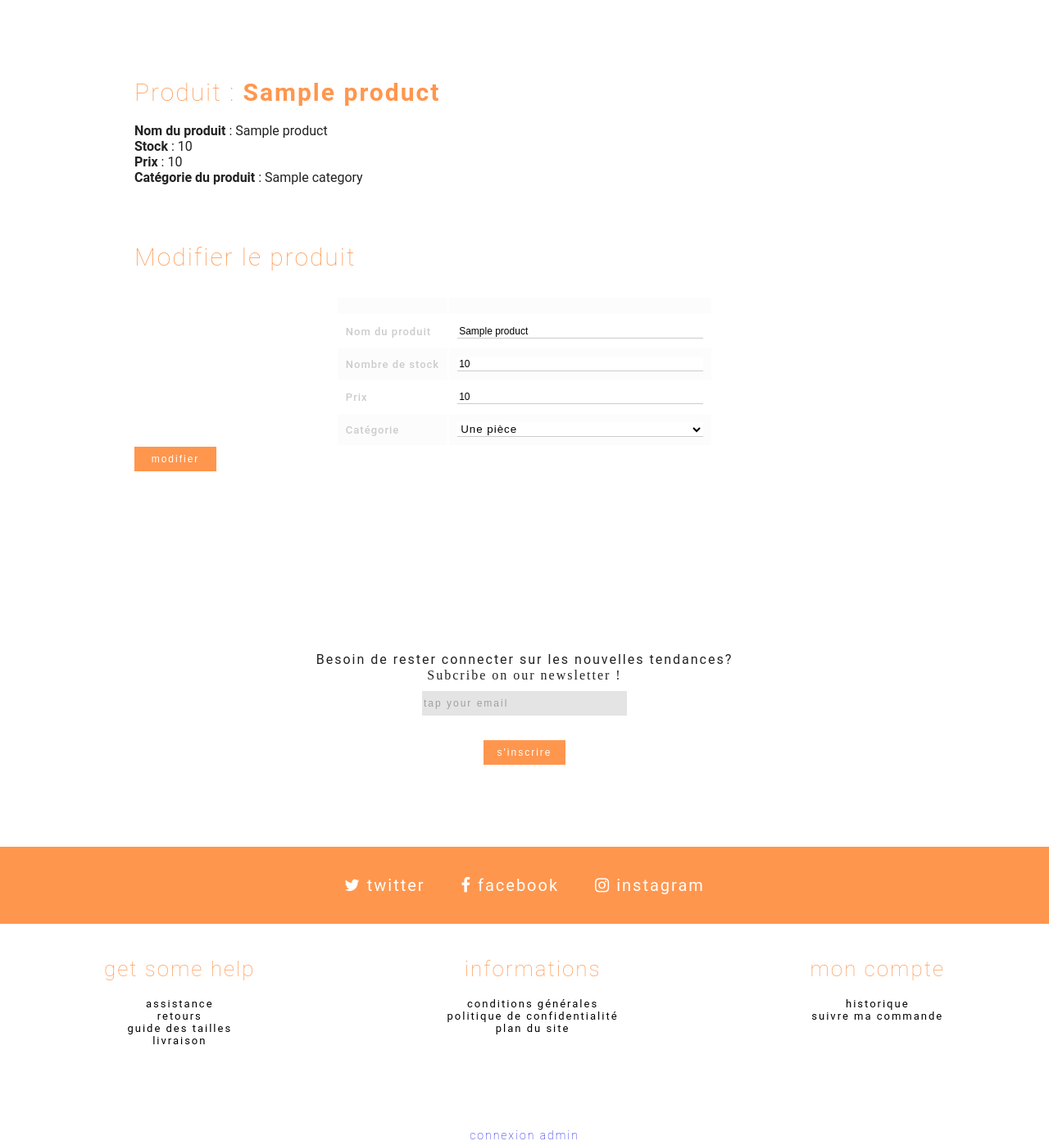
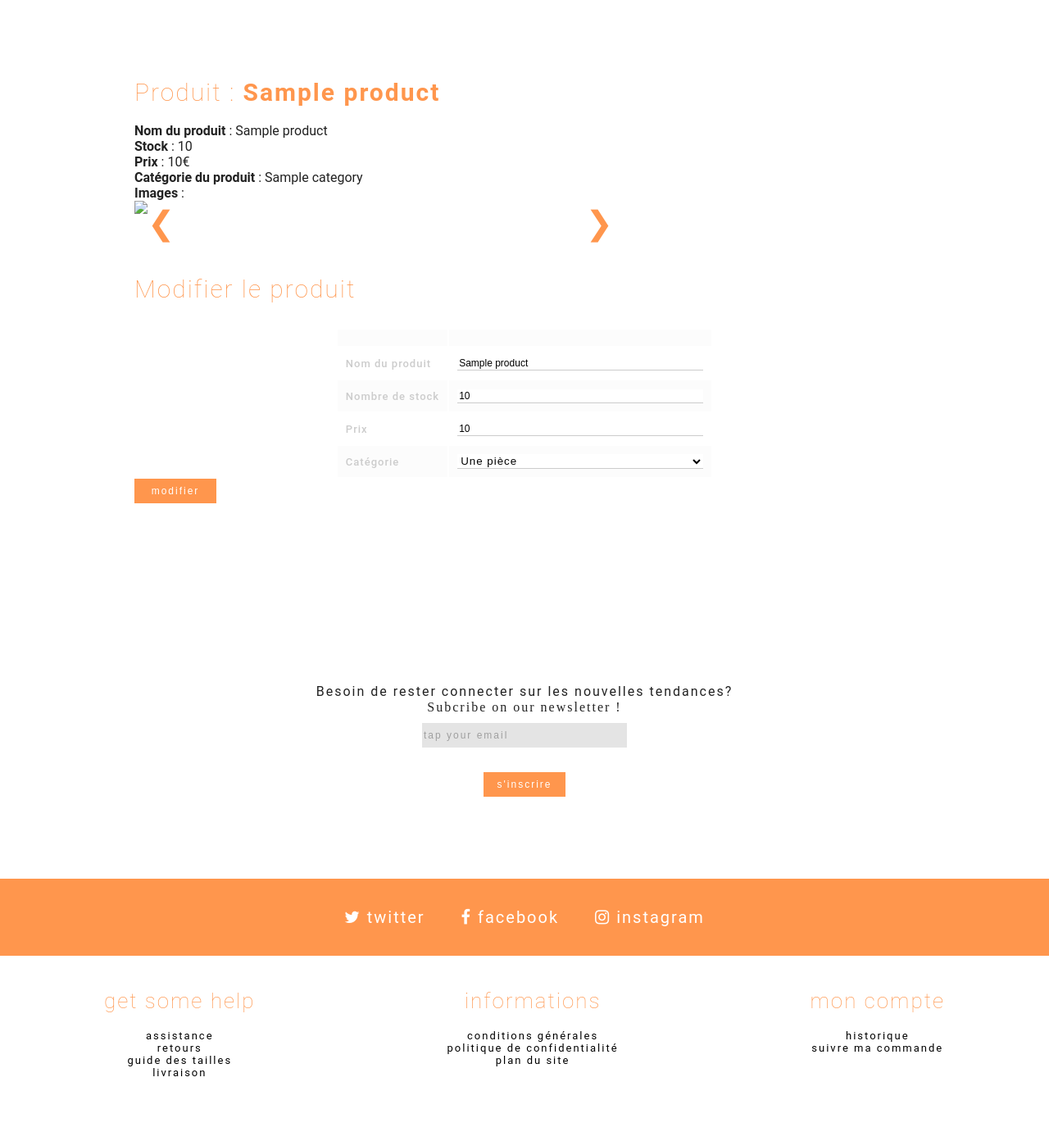
Before and after one commit to sophieph/little_s, a PHP site: template view/adminProduct.php in a window 1280 px wide. Shown: the part 203-1595 px from the top of the page at 82% size. Run offline with PHP 8.4, Linux system fonts and the light colour scheme; the visitor is signed in with stand-in values (Sample User, id 1); the template is opened without the code that fills it: most values are stand-ins (such as "Sample title", 1, 10 or a date in 2020); some libraries are stand-ins or nearby versions.

Commit message:
product added done with price

```diff
--- a/controller/adminController.php
+++ b/controller/adminController.php
@@ -312,7 +312,7 @@ function editProduct()
 
     $db = db();
     $produitManager = new ProduitManager($db);
-    // $imageProduitManager = new ImageProduitManager($db);
+    $imageProduitManager = new ImageProduitManager($db);
 
 
     if (isset($_GET['codeProduit']) && !empty($_GET['codeProduit'])
@@ -343,7 +343,7 @@ function editProduct()
     } else if (isset($_GET['codeProduit']) && !empty($_GET['codeProduit'])) {
             $codeProduit = $_GET['codeProduit'];
             $product = $produitManager->get($codeProduit);
-            // $images = $imageProduitManager->getListImage($codeProduit);
+            $images = $imageProduitManager->getListImage($codeProduit);
             require_once 'view/adminProduct.php';
     }
 
--- a/model/ProduitManager.php
+++ b/model/ProduitManager.php
@@ -153,7 +153,7 @@ class ProduitManager
      */
     public function edit(Produit $produit)
     {
-        $q = $this->_db->prepare('UPDATE Produit SET name = :name, category = :category,  stock = :stock WHERE codeProduit = :codeProduit');
+        $q = $this->_db->prepare('UPDATE Produit SET name = :name, category = :category,  stock = :stock, price = :price WHERE codeProduit = :codeProduit');
         $q->bindValue(':codeProduit', $produit->code());
         $q->bindValue(':name', $produit->name());
         $q->bindValue(':stock', $produit->stock());
--- a/view/adminImage.php
+++ b/view/adminImage.php
@@ -16,7 +16,7 @@ if (isset($_SESSION['user']) && $_SESSION['user'] == 'administrateur') {
         <p><b>Nom du produit </b> : <?php echo $product['name']; ?></p>
         <p><b>Stock </b> : <?php echo $product['stock']; ?></p>
         <p><b>Catégorie du produit </b> : <?php echo $product['category']; ?></p>
-        <p><b>Prix </b> : <?php echo $product['price']; ?> </p>
+        <p><b>Prix </b> : <?php echo $product['price']; ?>&euro; </p>
         <p>
             <b>Images</b> :
         </p>
--- a/view/adminListProduct.php
+++ b/view/adminListProduct.php
@@ -37,7 +37,7 @@ if (isset($_SESSION['user']) && $_SESSION['user'] == 'administrateur') {
                 <td><?php echo $produit['name'];?></td>
                 <td><?php echo $produit['date'];?></td>
                 <td><?php echo $produit['stock'];?></td>
-                <td><?php echo $produit['price'];?></td>
+                <td><?php echo $produit['price'];?>&euro;</td>
                 <td><?php echo $produit['category'];?></td>
                 <td><a href="?action=image-product&codeProduit=<?php echo $produit['codeProduit']; ?>">Ajouter des images<a/></td>
                 <td><a href="?action=edit-product&codeProduit=<?php echo $produit['codeProduit']; ?>">Modifier</a></td>
--- a/view/adminProduct.php
+++ b/view/adminProduct.php
@@ -16,8 +16,29 @@ if (isset($_SESSION['user']) && $_SESSION['user'] == 'administrateur') {
 
         <p><b>Nom du produit </b> : <?php echo $product['name']; ?></p>
         <p><b>Stock </b> : <?php echo $product['stock']; ?></p>
-        <p><b>Prix </b> : <?php echo $product['price']; ?></p>
+        <p><b>Prix </b> : <?php echo $product['price']; ?>&euro;</p>
         <p><b>Catégorie du produit </b> : <?php echo $product['category']; ?></p>
+        <p>
+            <b>Images</b> :
+        </p>
+        <div class="slideshow-container">
+            <ul >
+            <?php
+            foreach($images as $image) {
+                ?>
+
+                <li class="slide-image">
+                    <img src="<?php echo $image['link'];?>">
+                </li>
+
+                <?php
+            }
+            ?>
+            </ul>
+            <!-- Next and previous buttons -->
+            <a class="prev" onclick="plusSlides(-1)">&#10094;</a>
+            <a class="next" onclick="plusSlides(1)">&#10095;</a>
+        </div>
 
         <h3>Modifier le produit</h3>
 
```
